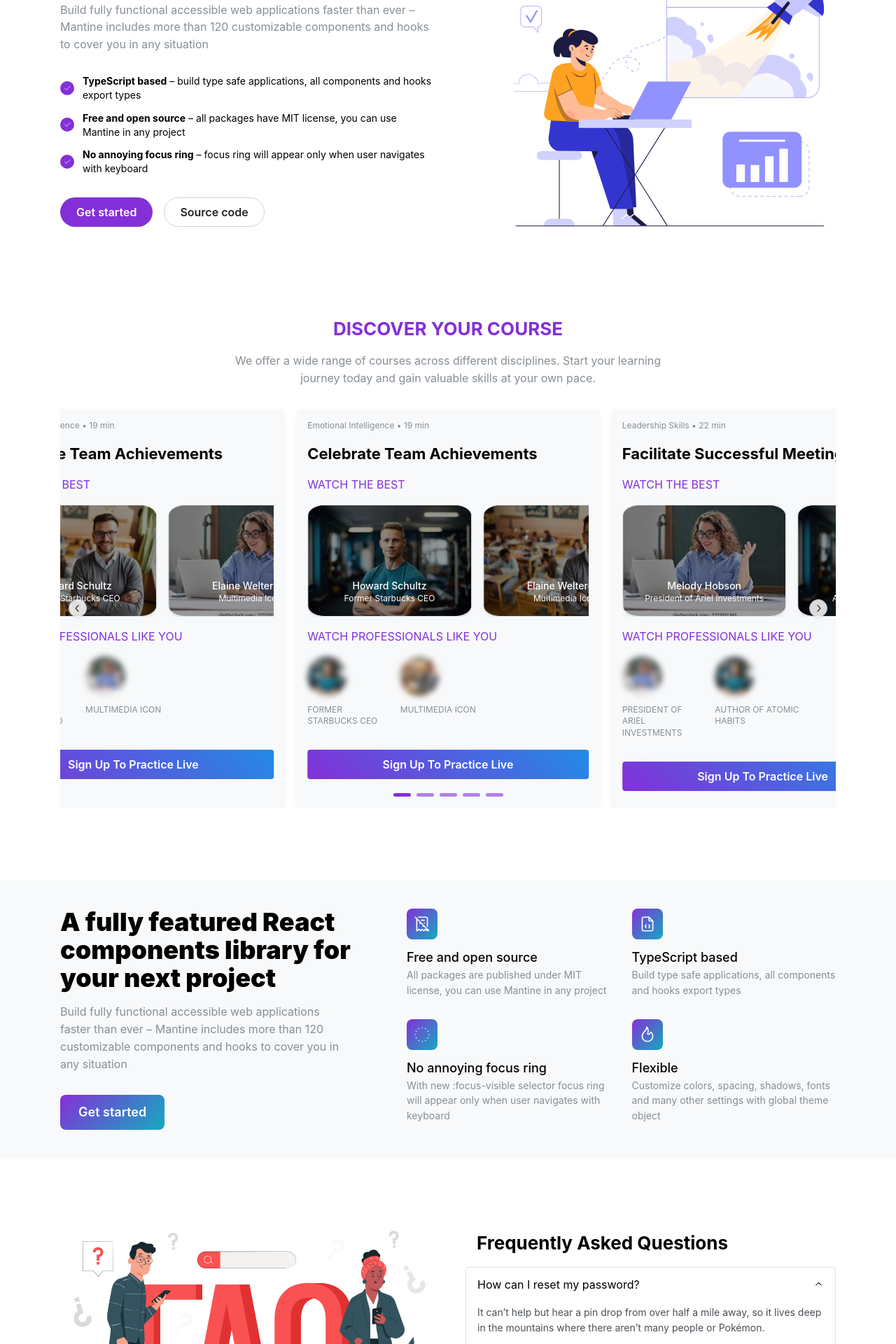
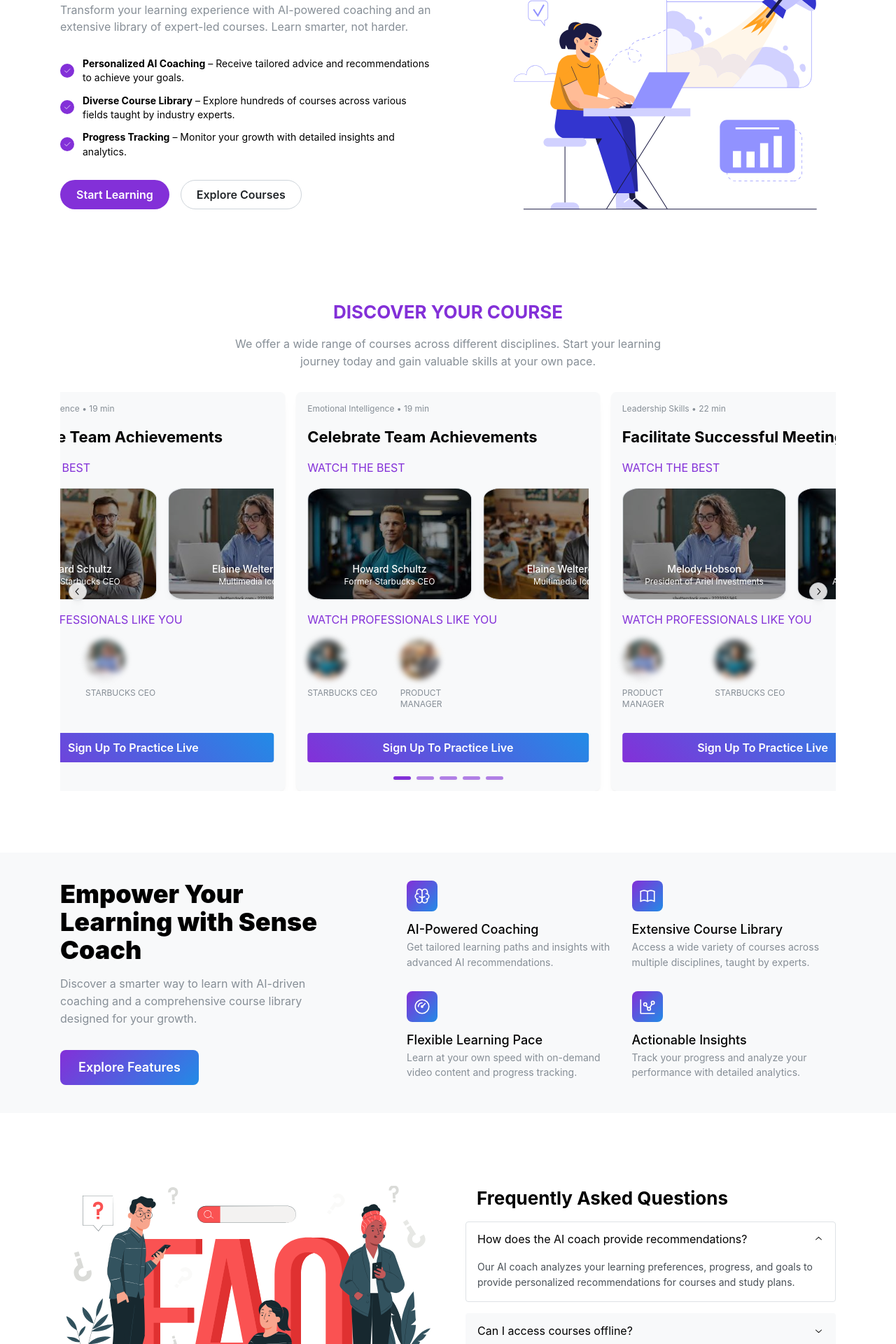
Before and after one commit to E1442020/sense, a React (Vite) app: page / in a window 1280 px wide. Shown: the part 240-2160 px from the top of the page at 70% size. Built offline with nearby package versions, Linux system fonts and the light colour scheme.

Commit message:
add caracour

```diff
--- a/src/home/pages/CourcesCarousel.tsx
+++ b/src/home/pages/CourcesCarousel.tsx
@@ -27,11 +27,13 @@ export default function CourcesCarousel() {
           name: "Howard Schultz",
           role: "Former Starbucks CEO",
           image: img1,
+          shortRole: "Starbucks CEO",
         },
         {
           name: "Elaine Welteroth",
           role: "Multimedia Icon",
           image: img2,
+          shortRole: "Product Manager",
         },
       ],
       callToAction: "Sign Up To Practice Live",
@@ -45,11 +47,13 @@ export default function CourcesCarousel() {
           name: "Melody Hobson",
           role: "President of Ariel Investments",
           image: img3,
+          shortRole: "Product Manager",
         },
         {
           name: "James Clear",
           role: "Author of Atomic Habits",
           image: img1,
+          shortRole: "Starbucks CEO",
         },
       ],
       callToAction: "Sign Up To Practice Live",
@@ -63,11 +67,13 @@ export default function CourcesCarousel() {
           name: "Susan Cain",
           role: "Author of Quiet",
           image: img3,
+          shortRole: "Starbucks CEO",
         },
         {
           name: "Adam Grant",
           role: "Organizational Psychologist",
           image: img2,
+          shortRole: "Product Manager",
         },
       ],
       callToAction: "Sign Up To Practice Live",
@@ -81,11 +87,13 @@ export default function CourcesCarousel() {
           name: "Howard Schultz",
           role: "Former Starbucks CEO",
           image: img1,
+          shortRole: "Starbucks CEO",
         },
         {
           name: "Elaine Welteroth",
           role: "Multimedia Icon",
           image: img3,
+          shortRole: "Starbucks CEO",
         },
       ],
       callToAction: "Sign Up To Practice Live",
@@ -99,11 +107,13 @@ export default function CourcesCarousel() {
           name: "Howard Schultz",
           role: "Former Starbucks CEO",
           image: img2,
+          shortRole: "Product Manager",
         },
         {
           name: "Elaine Welteroth",
           role: "Multimedia Icon",
           image: img3,
+          shortRole: "Starbucks CEO",
         },
       ],
       callToAction: "Sign Up To Practice Live",
@@ -130,7 +140,7 @@ export default function CourcesCarousel() {
         <Carousel
           draggable={false}
           slideSize={mobile ? "80%" : "40%"}
-          height={570}
+          height={mobile ? 600 : 570}
           align={mobile ? "start" : undefined}
           slideGap="md"
           withIndicators
@@ -226,11 +236,11 @@ export default function CourcesCarousel() {
                         />
                         <Text
                           size="xs"
-                          w={mobile ? "80%" : undefined}
+                          w={mobile ? "70%" : undefined}
                           c="dimmed"
                           tt={"uppercase"}
                         >
-                          {prof.role}
+                          {prof.shortRole}
                         </Text>
                       </Flex>
                     ))}
--- a/src/home/pages/FaqWithImage.tsx
+++ b/src/home/pages/FaqWithImage.tsx
@@ -1,9 +1,6 @@
 import { Accordion, Container, Grid, Image, Title } from "@mantine/core";
 import image from "../../assets/image.b0c2306b.svg";
 import classes from "../styles/FaqWithImage.module.css";
-
-const placeholder =
-  "It can’t help but hear a pin drop from over half a mile away, so it lives deep in the mountains where there aren’t many people or Pokémon.";
 
 export function FaqWithImage() {
   return (
@@ -20,35 +17,49 @@ export function FaqWithImage() {
 
             <Accordion
               chevronPosition="right"
-              defaultValue="reset-password"
+              defaultValue="ai-coach"
               variant="separated"
             >
-              <Accordion.Item className={classes.item} value="reset-password">
+              <Accordion.Item className={classes.item} value="ai-coach">
                 <Accordion.Control>
-                  How can I reset my password?
+                  How does the AI coach provide recommendations?
                 </Accordion.Control>
-                <Accordion.Panel>{placeholder}</Accordion.Panel>
+                <Accordion.Panel>
+                  Our AI coach analyzes your learning preferences, progress, and
+                  goals to provide personalized recommendations for courses and
+                  study plans.
+                </Accordion.Panel>
               </Accordion.Item>
 
-              <Accordion.Item className={classes.item} value="another-account">
+              <Accordion.Item className={classes.item} value="course-access">
                 <Accordion.Control>
-                  Can I create more that one account?
+                  Can I access courses offline?
                 </Accordion.Control>
-                <Accordion.Panel>{placeholder}</Accordion.Panel>
+                <Accordion.Panel>
+                  Yes, you can download course content for offline access, so
+                  you can learn anytime, anywhere.
+                </Accordion.Panel>
               </Accordion.Item>
 
-              <Accordion.Item className={classes.item} value="newsletter">
+              <Accordion.Item className={classes.item} value="certificates">
                 <Accordion.Control>
-                  How can I subscribe to monthly newsletter?
+                  Do I get certificates after completing a course?
                 </Accordion.Control>
-                <Accordion.Panel>{placeholder}</Accordion.Panel>
+                <Accordion.Panel>
+                  Absolutely! After completing a course, you will receive a
+                  certificate of achievement that you can share on your resume
+                  or social media.
+                </Accordion.Panel>
               </Accordion.Item>
 
-              <Accordion.Item className={classes.item} value="credit-card">
+              <Accordion.Item className={classes.item} value="subscription">
                 <Accordion.Control>
-                  Do you store credit card information securely?
+                  What subscription plans are available?
                 </Accordion.Control>
-                <Accordion.Panel>{placeholder}</Accordion.Panel>
+                <Accordion.Panel>
+                  We offer monthly and yearly subscription plans with unlimited
+                  access to all courses and AI coaching features.
+                </Accordion.Panel>
               </Accordion.Item>
             </Accordion>
           </Grid.Col>
--- a/src/home/pages/FeaturesTitle.tsx
+++ b/src/home/pages/FeaturesTitle.tsx
@@ -1,8 +1,8 @@
 import {
-  IconCircleDotted,
-  IconFileCode,
-  IconFlame,
-  IconReceiptOff,
+  IconBrain,
+  IconBook,
+  IconGauge,
+  IconChartDots,
 } from "@tabler/icons-react";
 import {
   Box,
@@ -18,28 +18,28 @@ import classes from "../styles/FeaturesTitle.module.css";
 
 const features = [
   {
-    icon: IconReceiptOff,
-    title: "Free and open source",
+    icon: IconBrain,
+    title: "AI-Powered Coaching",
     description:
-      "All packages are published under MIT license, you can use Mantine in any project",
+      "Get tailored learning paths and insights with advanced AI recommendations.",
   },
   {
-    icon: IconFileCode,
-    title: "TypeScript based",
+    icon: IconBook,
+    title: "Extensive Course Library",
     description:
-      "Build type safe applications, all components and hooks export types",
+      "Access a wide variety of courses across multiple disciplines, taught by experts.",
   },
   {
-    icon: IconCircleDotted,
-    title: "No annoying focus ring",
+    icon: IconGauge,
+    title: "Flexible Learning Pace",
     description:
-      "With new :focus-visible selector focus ring will appear only when user navigates with keyboard",
+      "Learn at your own speed with on-demand video content and progress tracking.",
   },
   {
-    icon: IconFlame,
-    title: "Flexible",
+    icon: IconChartDots,
+    title: "Actionable Insights",
     description:
-      "Customize colors, spacing, shadows, fonts and many other settings with global theme object",
+      "Track your progress and analyze your performance with detailed analytics.",
   },
 ];
 
@@ -50,7 +50,7 @@ export function FeaturesTitle() {
         size={44}
         radius="md"
         variant="gradient"
-        gradient={{ deg: 133, from: "violet", to: "cyan" }}
+        gradient={{ deg: 133, from: "violet", to: "blue" }}
       >
         <feature.icon size={26} stroke={1.5} />
       </ThemeIcon>
@@ -64,28 +64,27 @@ export function FeaturesTitle() {
   ));
 
   return (
-    <Box bg="gray.0" mt="9rem" mb="5rem">
+    <Box bg="gray.0" mt="8rem" mb="5rem">
       <Container size="lg">
         <div className={classes.wrapper}>
           <Grid gutter={80}>
             <Grid.Col span={{ base: 12, md: 5 }}>
               <Title className={classes.title} order={2}>
-                A fully featured React components library for your next project
+                Empower Your Learning with Sense Coach
               </Title>
               <Text c="dimmed">
-                Build fully functional accessible web applications faster than
-                ever – Mantine includes more than 120 customizable components
-                and hooks to cover you in any situation
+                Discover a smarter way to learn with AI-driven coaching and a
+                comprehensive course library designed for your growth.
               </Text>
 
               <Button
                 variant="gradient"
-                gradient={{ deg: 133, from: "violet", to: "cyan" }}
+                gradient={{ deg: 133, from: "violet", to: "blue" }}
                 size="lg"
                 radius="md"
                 mt="xl"
               >
-                Get started
+                Explore Features
               </Button>
             </Grid.Col>
             <Grid.Col span={{ base: 12, md: 7 }}>
--- a/src/home/pages/HeroBullets.tsx
+++ b/src/home/pages/HeroBullets.tsx
@@ -23,13 +23,13 @@ export function HeroBullets() {
         <Flex direction={mobile ? "column" : "row"} gap="lg">
           <Box className={classes.content} w={mobile ? "100%" : "48%"}>
             <Title className={classes.title}>
-              A <span className={classes.highlight}>modern</span> React <br />{" "}
-              components library
+              Unlock Your <span className={classes.highlight}>Potential</span>{" "}
+              with Sense Coach
             </Title>
             <Text c="dimmed" mt="md">
-              Build fully functional accessible web applications faster than
-              ever – Mantine includes more than 120 customizable components and
-              hooks to cover you in any situation
+              Transform your learning experience with AI-powered coaching and an
+              extensive library of expert-led courses. Learn smarter, not
+              harder.
             </Text>
 
             <List
@@ -43,22 +43,22 @@ export function HeroBullets() {
               }
             >
               <List.Item>
-                <b>TypeScript based</b> – build type safe applications, all
-                components and hooks export types
+                <b>Personalized AI Coaching</b> – Receive tailored advice and
+                recommendations to achieve your goals.
               </List.Item>
               <List.Item>
-                <b>Free and open source</b> – all packages have MIT license, you
-                can use Mantine in any project
+                <b>Diverse Course Library</b> – Explore hundreds of courses
+                across various fields taught by industry experts.
               </List.Item>
               <List.Item>
-                <b>No annoying focus ring</b> – focus ring will appear only when
-                user navigates with keyboard
+                <b>Progress Tracking</b> – Monitor your growth with detailed
+                insights and analytics.
               </List.Item>
             </List>
 
             <Group mt={30}>
               <Button radius="xl" size="md" className={classes.control}>
-                Get started
+                Start Learning
               </Button>
               <Button
                 variant="default"
@@ -66,10 +66,11 @@ export function HeroBullets() {
                 size="md"
                 className={classes.control}
               >
-                Source code
+                Explore Courses
               </Button>
             </Group>
           </Box>
+
           <Image
             src={image}
             className={classes.image}
--- a/src/main.css
+++ b/src/main.css
@@ -1,3 +1,19 @@
+/* Global reset for box-sizing */
+*,
+*::before,
+*::after {
+  box-sizing: border-box;
+}
+
+/* Prevent horizontal scrolling globally */
+html,
+body {
+  overflow-x: hidden; /* This prevents horizontal scroll */
+  margin: 0; /* Ensure no unwanted margin */
+  padding: 0; /* Ensure no unwanted padding */
+}
+
+/* Page wrapper ensures the layout works correctly */
 .page-wrapper {
   display: flex;
   flex-direction: column;
@@ -7,12 +23,10 @@
 /* Main content */
 .main-content {
   margin-top: 56px; /* Same as the header height */
+  flex: 1; /* Pushes the footer to the bottom when there is not enough content */
+  overflow-x: hidden; /* Prevents horizontal overflow if any content inside it goes over */
+}
 
-  flex: 1; /* Pushes the footer to the bottom when there is not enough content */
-}
 a {
   text-decoration: none;
 }
-body {
-  overflow-x: hidden;
-}
```
